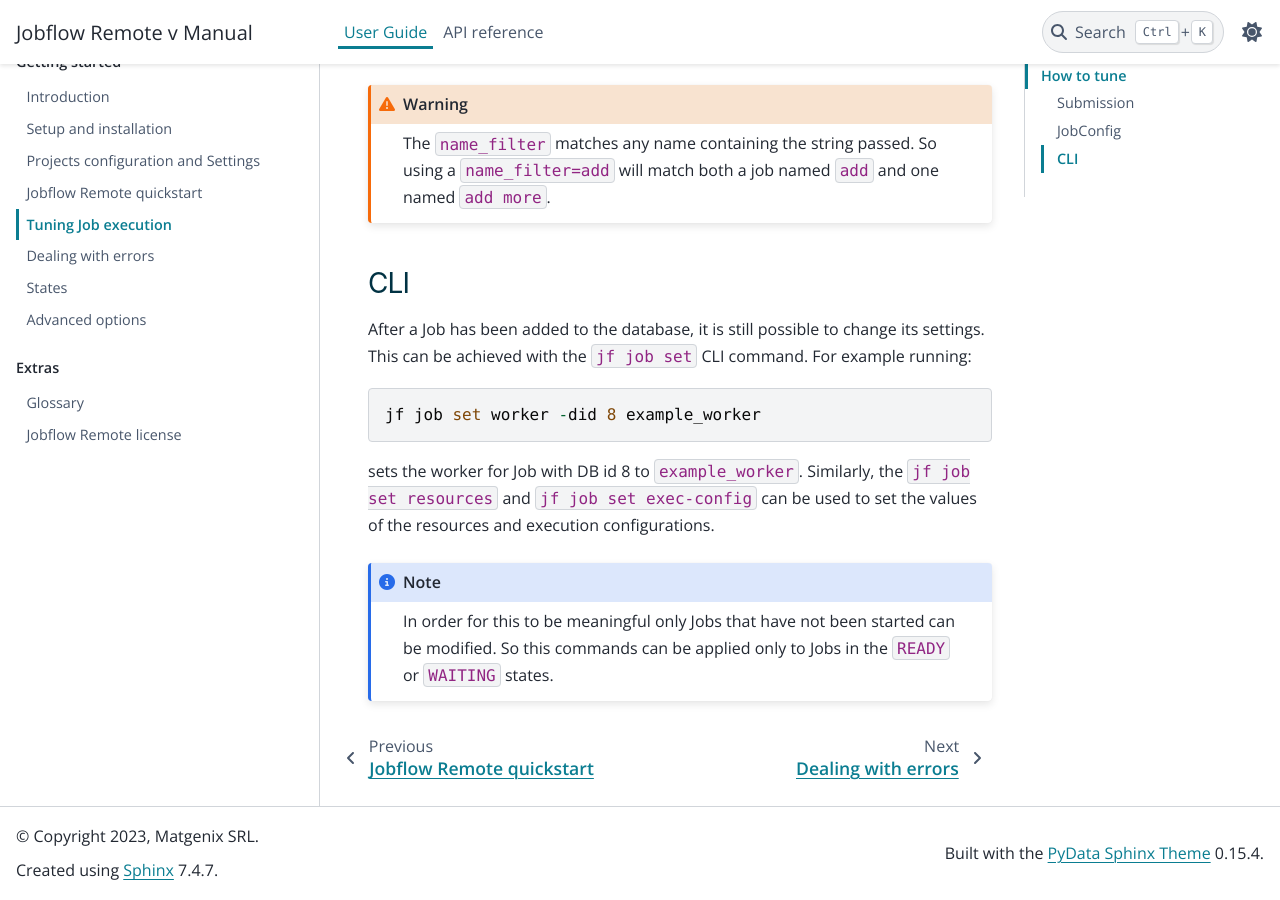
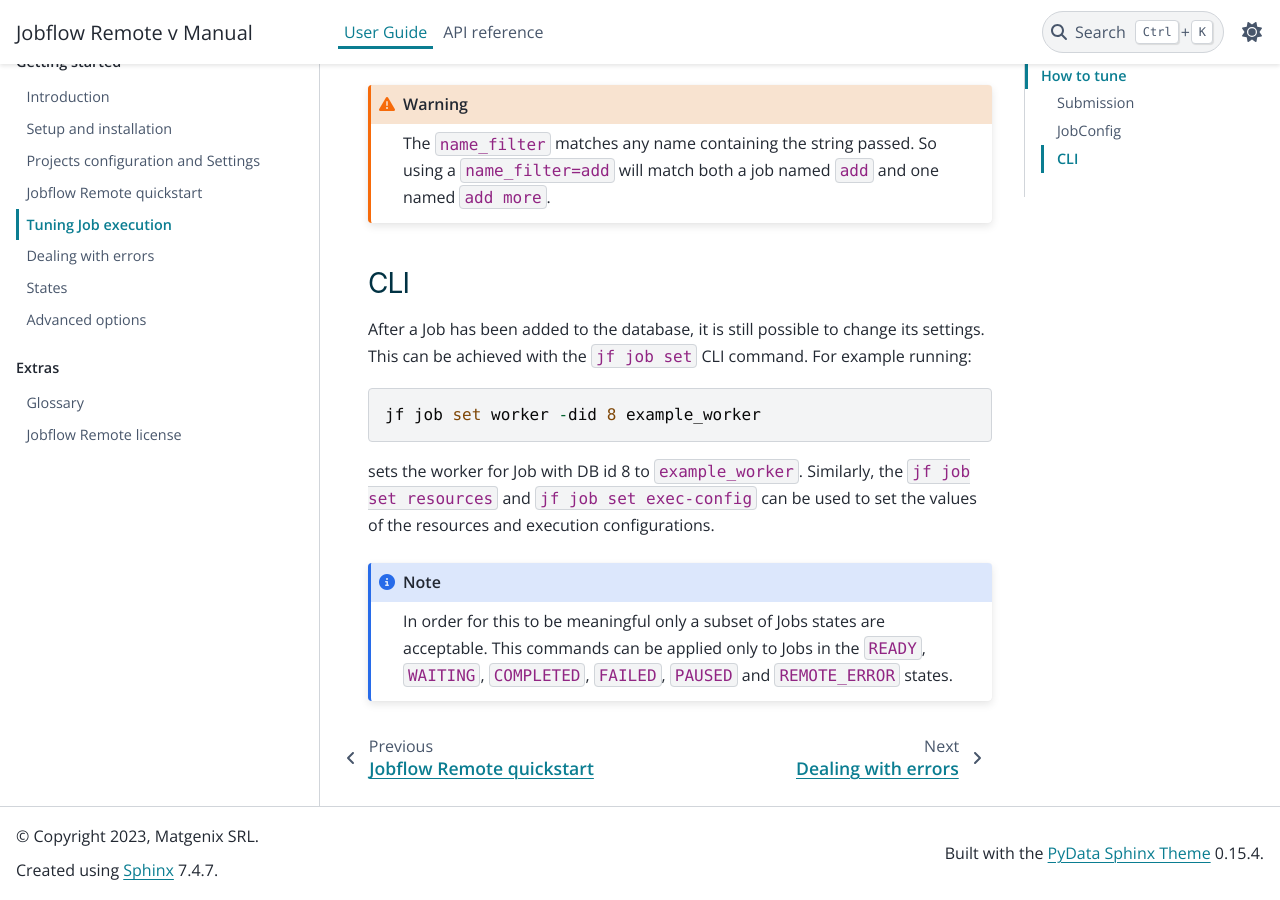
Before and after one commit to Matgenix/jobflow-remote, a Sphinx documentation site: the page built from doc/source/user/tuning.rst, in a window 1280 px wide and 900 px high, scrolled down 3621 px. Built offline with Sphinx 7.4.7 and the PyData theme 0.15.4, drawn with Linux system fonts in a browser that asks for light colours; pages that are not in the unit, such as notebooks, are missing from menus; the version number could not be read and is left out.

```diff
--- a/doc/source/user/tuning.rst
+++ b/doc/source/user/tuning.rst
@@ -173,6 +173,7 @@ to set the values of the resources and execution configurations.
 
 .. note::
 
-    In order for this to be meaningful only Jobs that have not been started
-    can be modified. So this commands can be applied only to Jobs in the
-    ``READY`` or ``WAITING`` states.
+    In order for this to be meaningful only a subset of Jobs states are
+    acceptable. This commands can be applied only to Jobs in the
+    ``READY``, ``WAITING``, ``COMPLETED``, ``FAILED``, ``PAUSED`` and
+    ``REMOTE_ERROR`` states.
```
Also changed, not shown: 1 other file.
